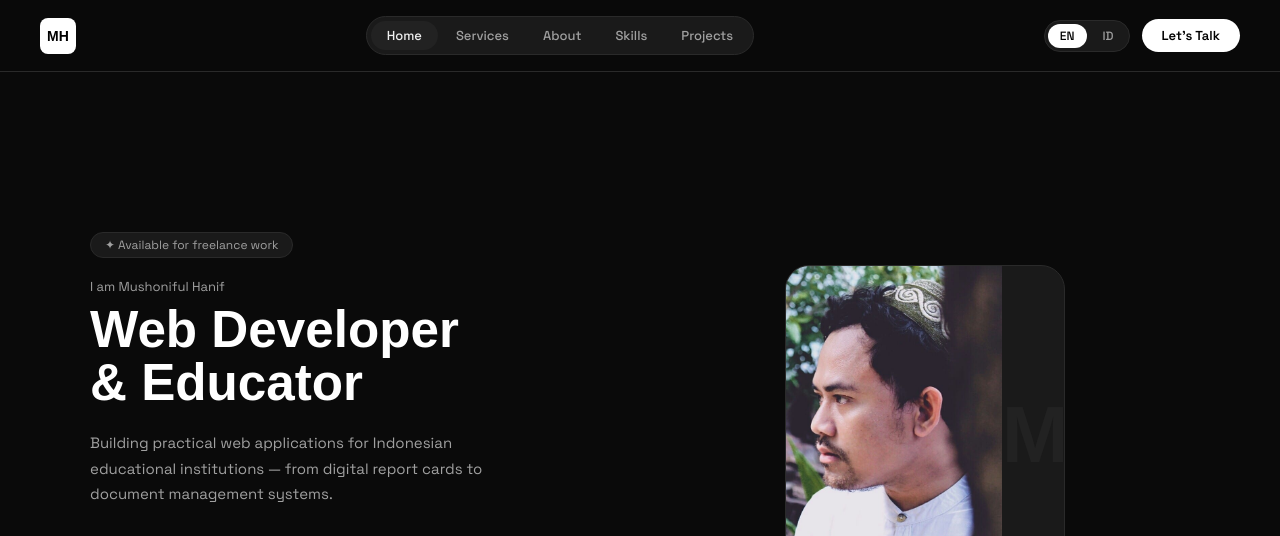
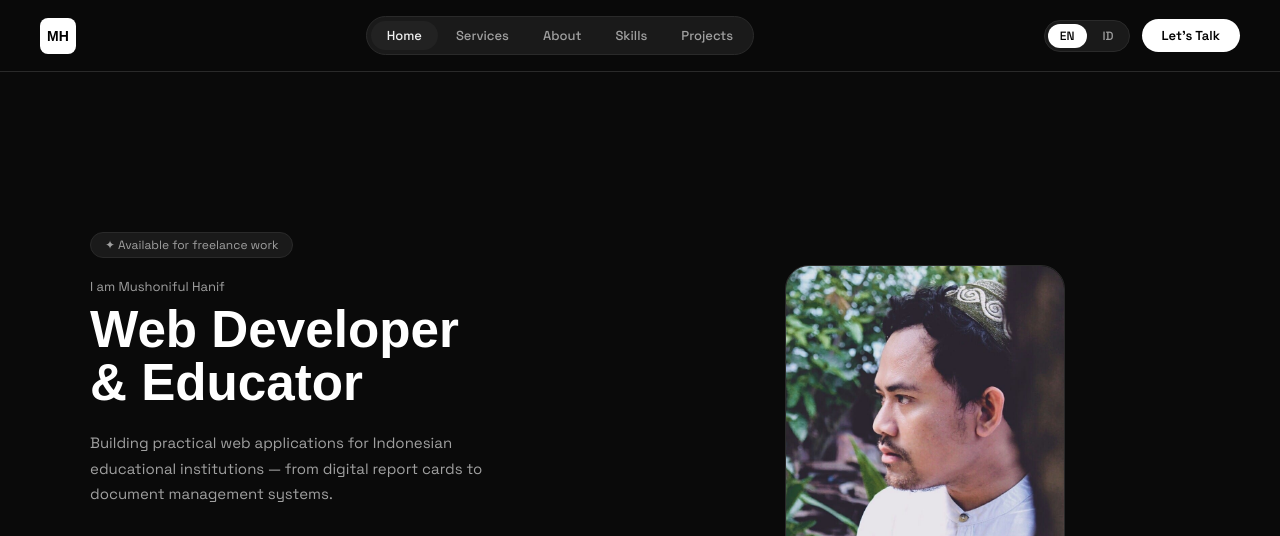
Before and after one commit to mushonifulhanif/mushonifulhanif.github.io, a plain HTML site: page index.html in a window 1280 px wide. Shown: the top 536 px of the page. Drawn offline with Linux system fonts and the light colour scheme.

Commit message:
Update index.html

```diff
--- a/index.html
+++ b/index.html
@@ -395,7 +395,6 @@
         <div class="home-avatar">
           <!-- Ganti dengan tag <img> saat foto sudah ada -->
           <img src="img/hanif_profile.jpg" alt="Mushoniful Hanif" style="width:100%;height:100%;object-fit:cover">
-          <span class="avatar-placeholder">MH</span>
           <div class="avatar-badge" data-en="📍 Pati, Indonesia" data-id="📍 Pati, Indonesia">📍 Pati, Indonesia</div>
         </div>
       </div>
```
